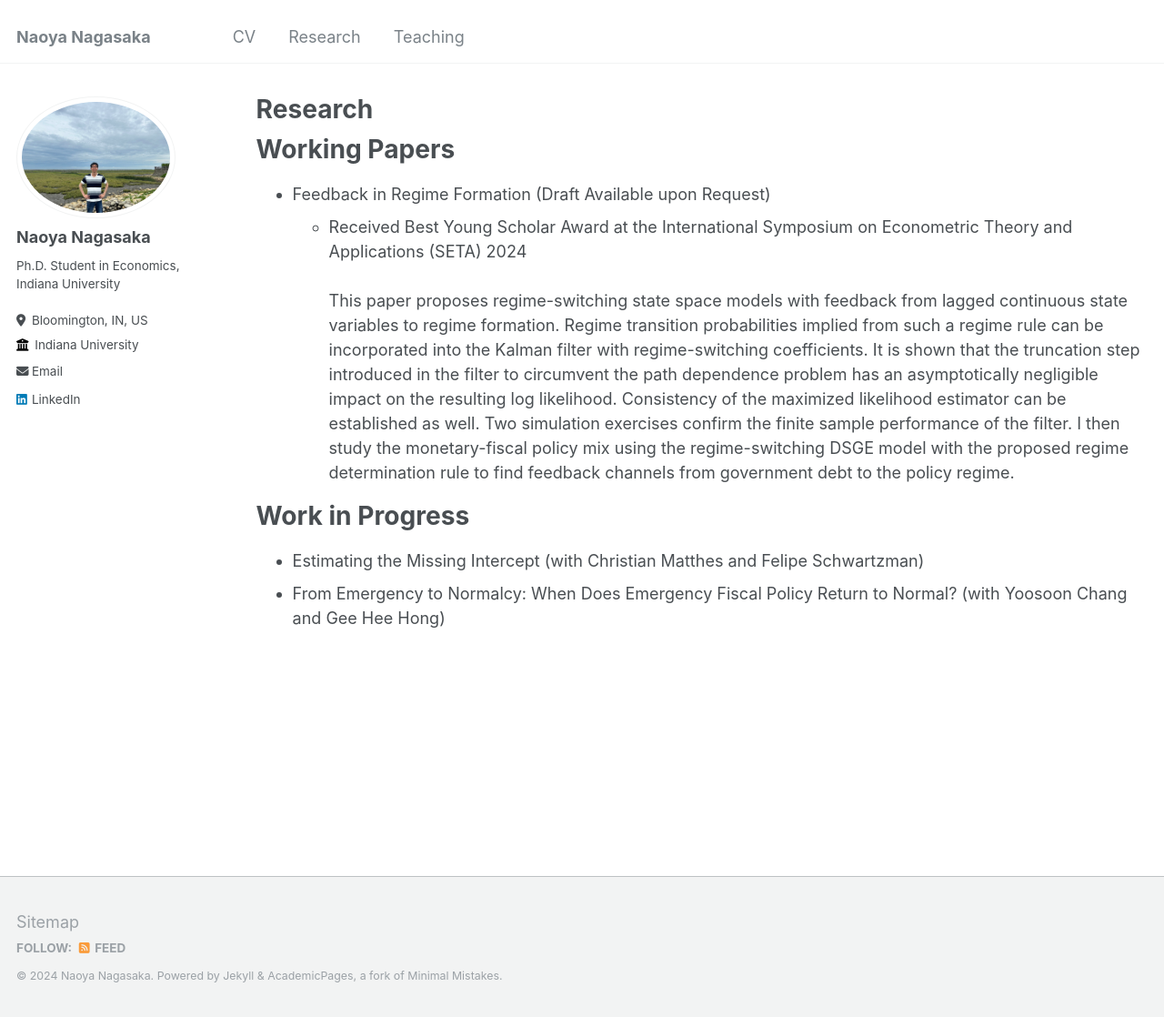
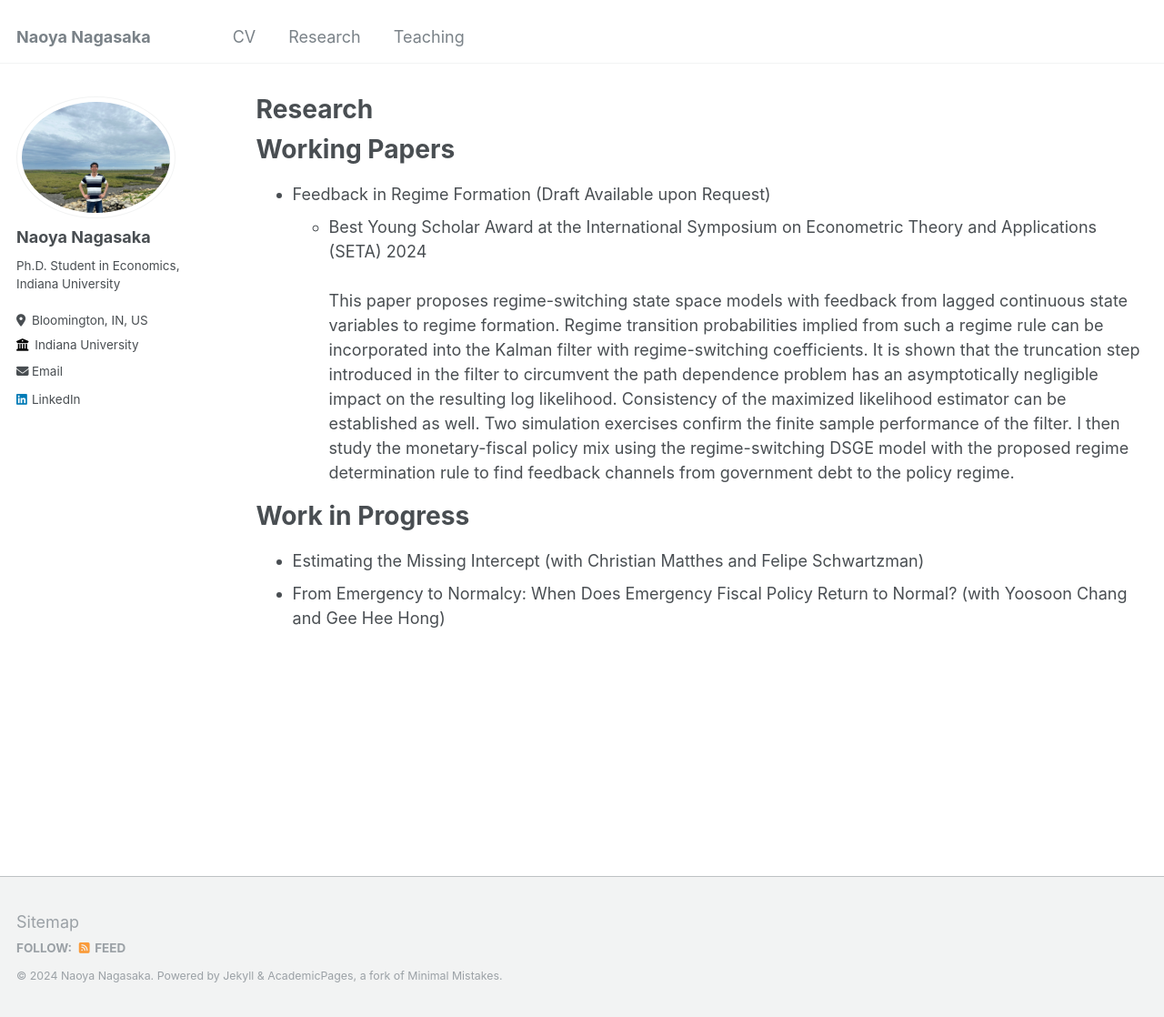
Before and after one commit to naonagas/naonagas.github.io, a Jekyll site: the page built from _pages/research.md, in a window 1280 px wide and 1118 px high. Shown: the whole window at 91% size. Built offline with Jekyll 4.4.1, drawn with Linux system fonts in a browser that asks for light colours.

Commit message:
Update research.md

```diff
--- a/_pages/research.md
+++ b/_pages/research.md
@@ -9,7 +9,7 @@ author_profile: true
 Working Papers
 ======
 - Feedback in Regime Formation (Draft Available upon Request)
-    - Received Best Young Scholar Award at the International Symposium on Econometric Theory and Applications (SETA) 2024　<br> <br>
+    - Best Young Scholar Award at the International Symposium on Econometric Theory and Applications (SETA) 2024　<br> <br>
 This paper proposes regime-switching state space models with feedback from lagged continuous state variables to regime formation. Regime transition probabilities implied from such a regime rule can be incorporated into the Kalman filter with regime-switching coefficients. It is shown that the truncation step introduced in the filter to circumvent the path dependence problem has an asymptotically negligible impact on the resulting log likelihood. Consistency of the maximized likelihood estimator can be established as well. Two simulation exercises confirm the finite sample performance of the filter. I then study the monetary-fiscal policy mix using the regime-switching DSGE model with the proposed regime determination rule to find feedback channels from government debt to the policy regime. <br>
 
 
```
